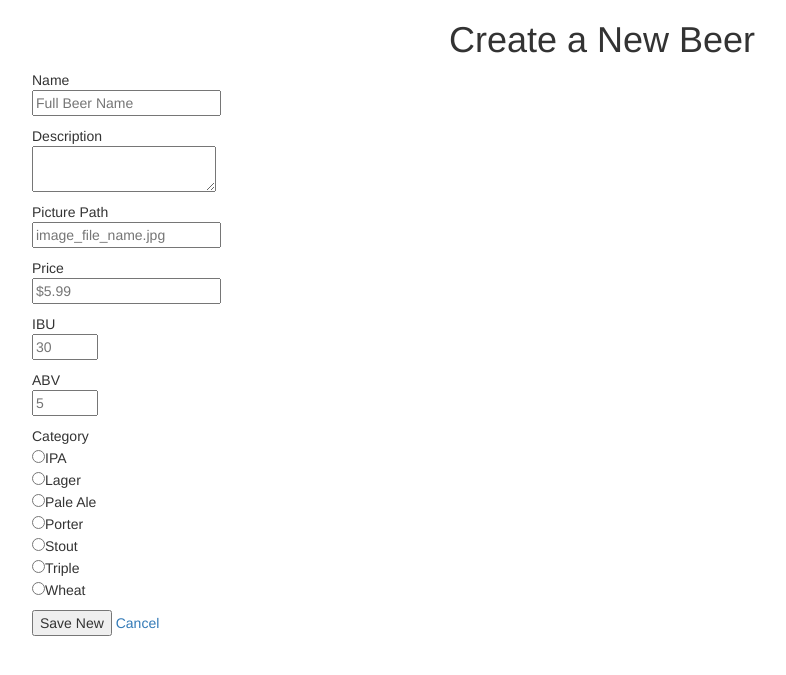
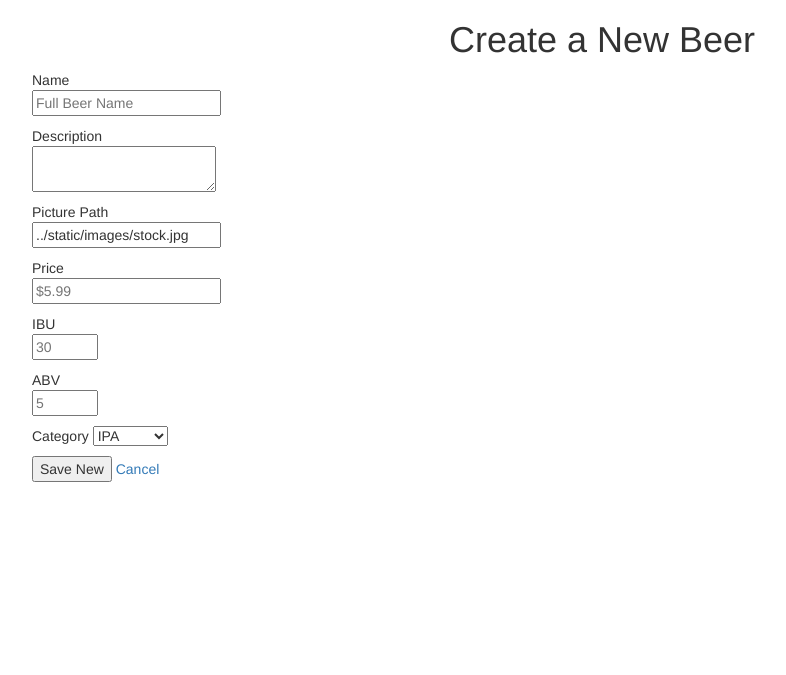
Before and after one commit to dlaurence269/item_catalog, a Flask app: page /beers/new in a window 1280 px wide. Shown: the top 675 px of the page, without its empty margins (38-824 px from the left). Run offline with Flask 2, Linux system fonts and the light colour scheme; some libraries are stand-ins or nearby versions.

Commit message:
Progress on step 8 of 10

```diff
--- a/main.py
+++ b/main.py
@@ -49,7 +49,7 @@ def newBeer():
     if request.method == 'POST':
         newItem = Item(name=request.form['name'], description=request.form['description'],
                         price=request.form['price'], ibu=request.form['ibu'], abv=request.form['abv'],
-                        category=request.form['category('')'])
+                        category=request.form['category'])
         session.add(newItem)
         session.commit()
         return redirect(url_for('showAllBeers'))
@@ -60,8 +60,28 @@ def newBeer():
 # Add methods=['GET', 'POST']
 @app.route('/beers/<int:item_id>/edit') # GET - View to edit a specific item # POST - Update a specific item
 def editBeer(item_id):
+    editedItem = session.query(Item).filter_by(id=item_id).one()
     item = session.query(Item).filter_by(id=item_id).one()
-    return render_template('editBeer.html', item=item)
+    if request.method == 'POST':
+        if request.form['name']:
+            editedItem.name = request.form['name']
+        if request.form['description']:
+            editedItem.description = request.form['description']
+        if request.form['picture_path']:
+            editedItem.course = request.form['picture_path']
+        if request.form['price']:
+            editedItem.price = request.form['price']
+        if request.form['ibu']:
+            editedItem.ibu = request.form['ibu']
+        if request.form['abv']:
+            editedItem.abv = request.form['abv']
+        if request.form['category']:
+            editedItem.category = request.form['category']
+        session.add(editedItem)
+        session.commit()
+        return redirect(url_for('showAllBeers'))
+    else:
+        return render_template('editBeer.html', item=item)
 
 # 5. Delete
 # Add methods=['GET', 'POST']
@@ -69,6 +89,12 @@ def editBeer(item_id):
 def deleteBeer(item_id):
     item = session.query(Item).filter_by(id=item_id).one()
     return render_template('deleteBeer.html', item=item)
+    if request.method == 'POST':
+        session.delete(item)
+        session.commit()
+        return redirect(url_for('showAllBeers', item_id=item_id))
+    else:
+        return render_template('deleteBeer.html', item_id=item)
 
 # 6. Login
 # Add methods=['GET', 'POST']
--- a/templates/deleteBeer.html
+++ b/templates/deleteBeer.html
@@ -5,7 +5,7 @@
 
     <h1>Delete "{{item.name}}"</h1>
     <p>Are you sure you want to delete "{{item.name}}"?</p>
-    <form action="#" method = "#">
+    <form action="#" method = "post">
         <input type="submit" name="#" id="#" value="Delete">
         <a href="{{url_for('showSpecificBeer', item_id = item.id)}}">Cancel</a>
     </form>
--- a/templates/editBeer.html
+++ b/templates/editBeer.html
@@ -46,7 +46,7 @@
             </br>
             <input type="radio" name="Wheat" id="76" value="#">Wheat
         </p>
-        <input type="submit" name="#" id="#" value="Save Edit">
+        <input type="submit" name="edit" id="submit_edit" value="Save Edit">
         <a href="{{url_for('showSpecificBeer', item_id = item.id)}}">Cancel</a>
     </form>
 
--- a/templates/newBeer.html
+++ b/templates/newBeer.html
@@ -16,14 +16,7 @@
         </p>
         <p>Picture Path
             </br>
-            <!--
-            {% if value!="" %}
-                <input type="text" name="Picture Path" id="#" value="" placeholder="image_file_name.jpg">
-            {% else %}
-                <input type="text" name="Picture Path" id="#" value="stock.jpg" placeholder="image_file_name.jpg">
-            {% endif %}
-            -->
-            <input type="text" name="picture_path" id="#" value="" placeholder="image_file_name.jpg">
+            <input type="" name="picture_path" id="#" value="../static/images/stock.jpg">
         </p>
         <p>Price
             </br>
@@ -38,21 +31,17 @@
             <input type="number" name="abv" min="0" max="100" value="" placeholder="5" required="">
         </p>
         <p>Category
-            </br>
-            <input type="radio" name="category" id="ipa" value="">IPA
-            </br>
-            <input type="radio" name="category" id="lager" value="">Lager
-            </br>
-            <input type="radio" name="category" id="pale ale" value="">Pale Ale
-            </br>
-            <input type="radio" name="category" id="porter" value="">Porter
-            </br>
-            <input type="radio" name="category" id="stout" value="">Stout
-            </br>
-            <input type="radio" name="category" id="triple" value="">Triple
-            </br>
-            <input type="radio" name="category" id="wheat" value="">Wheat
+            <select name="q">
+                <option value="ipa">IPA</option>
+                <option value="lager">Lager</option>
+                <option value="pale ale">Pale Ale</option>
+                <option value="porter">Porter</option>
+                <option value="stout">Stout</option>
+                <option value="triple">Triple</option>
+                <option value="wheat">Wheat</option>
+            </select>
         </p>
+
         <input type="submit" name="#" id="#" value="Save New">
         <a href="{{url_for('showAllBeers')}}">Cancel</a>
     </form>
```
Also changed, not shown: beer_catalog.db.
